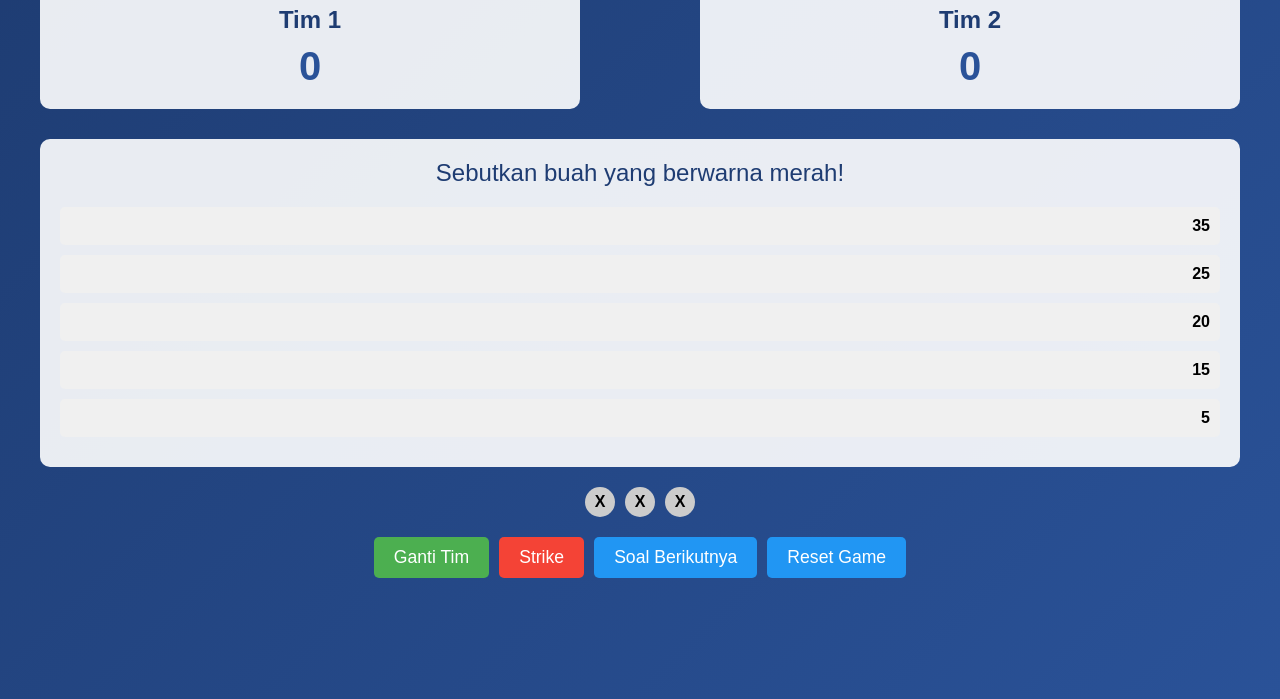
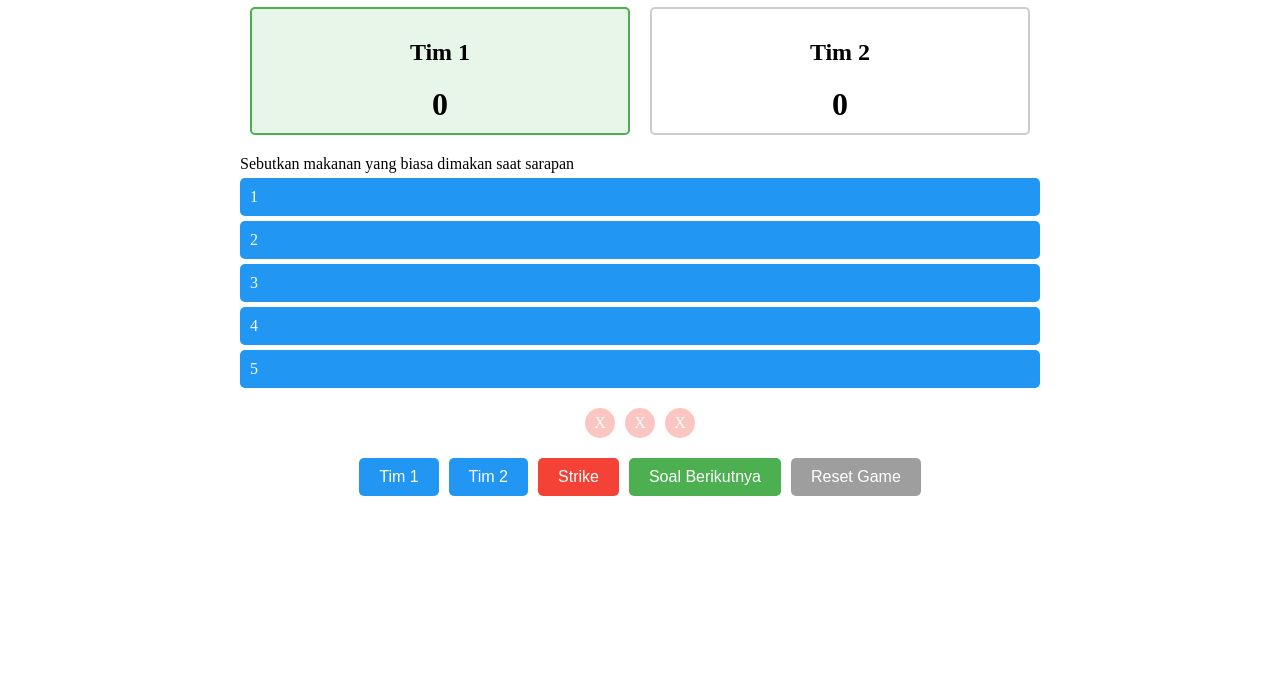
Before and after one commit to yeremia15/family_100, a plain HTML site: page index.html in a window 1280 px wide. Shown: the part 101-800 px from the top of the page. Drawn offline with Linux system fonts and the light colour scheme.

Commit message:
update index.html and add a screenshot about the program

```diff
--- a/index.html
+++ b/index.html
@@ -3,161 +3,123 @@
 <head>
     <meta charset="UTF-8">
     <meta name="viewport" content="width=device-width, initial-scale=1.0">
-    <title>Family 100 Game</title>
+    <title>Family 100</title>
     <style>
-        * {
-            margin: 0;
-            padding: 0;
-            box-sizing: border-box;
-            font-family: Arial, sans-serif;
-        }
-
-        body {
-            background: linear-gradient(135deg, #1e3c72, #2a5298);
-            min-height: 100vh;
+        .container {
+            max-width: 800px;
+            margin: 0 auto;
             padding: 20px;
-        }
-
-        .container {
-            max-width: 1200px;
-            margin: 0 auto;
         }
 
         .header {
             text-align: center;
-            color: #fff;
-            margin-bottom: 30px;
+            margin-bottom: 20px;
         }
 
         .scores {
             display: flex;
             justify-content: space-between;
-            margin-bottom: 30px;
+            margin-bottom: 20px;
         }
 
         .team-score {
-            background: rgba(255, 255, 255, 0.9);
-            padding: 20px;
-            border-radius: 10px;
-            width: 45%;
             text-align: center;
+            flex: 1;
+            margin: 0 10px;
+            padding: 10px;
+            border: 2px solid #ccc;
+            border-radius: 5px;
         }
 
-        .team-score h2 {
-            color: #1e3c72;
-            margin-bottom: 10px;
+        .active-team {
+            border-color: #4CAF50;
+            background-color: #e8f5e9;
         }
 
         .score {
-            font-size: 2.5em;
-            color: #2a5298;
+            font-size: 2em;
             font-weight: bold;
         }
 
         .game-board {
-            background: rgba(255, 255, 255, 0.9);
-            padding: 20px;
-            border-radius: 10px;
             margin-bottom: 20px;
         }
 
         .answer-row {
             display: flex;
             justify-content: space-between;
+            margin: 5px 0;
             padding: 10px;
-            margin: 10px 0;
-            background: #f0f0f0;
+            background-color: #f5f5f5;
             border-radius: 5px;
-            cursor: pointer;
-            transition: all 0.3s ease;
         }
 
-        .answer-row.revealed {
-            background: #4CAF50;
+        .answer-hidden {
+            background-color: #2196F3;
+            color: white;
+            cursor: pointer;
+        }
+
+        .answer-revealed {
+            background-color: #4CAF50;
             color: white;
         }
 
-        .answer-row.wrong {
-            background: #f44336;
-            color: white;
+        .strike-count {
+            display: flex;
+            justify-content: center;
+            gap: 10px;
+            margin-bottom: 20px;
         }
 
-        .answer-text {
-            visibility: hidden;
+        .strike {
+            width: 30px;
+            height: 30px;
+            background-color: #f44336;
+            color: white;
+            display: flex;
+            align-items: center;
+            justify-content: center;
+            border-radius: 50%;
+            opacity: 0.3;
         }
 
-        .revealed .answer-text {
-            visibility: visible;
-        }
-
-        .answer-points {
-            font-weight: bold;
+        .strike.active {
+            opacity: 1;
         }
 
         .controls {
             display: flex;
             gap: 10px;
             justify-content: center;
-            margin-top: 20px;
         }
 
-        button {
+        .button {
             padding: 10px 20px;
-            font-size: 1.1em;
             border: none;
             border-radius: 5px;
             cursor: pointer;
-            transition: all 0.3s ease;
+            font-size: 1em;
         }
 
-        .btn-primary {
-            background: #4CAF50;
+        .team-button {
+            background-color: #2196F3;
             color: white;
         }
 
-        .btn-secondary {
-            background: #f44336;
+        .strike-button {
+            background-color: #f44336;
             color: white;
         }
 
-        .btn-reset {
-            background: #2196F3;
+        .next-button {
+            background-color: #4CAF50;
             color: white;
         }
 
-        button:hover {
-            opacity: 0.9;
-            transform: scale(1.05);
-        }
-
-        .strike-count {
-            display: flex;
-            justify-content: center;
-            gap: 10px;
-            margin: 20px 0;
-        }
-
-        .strike {
-            width: 30px;
-            height: 30px;
-            background: #ccc;
-            border-radius: 50%;
-            display: flex;
-            align-items: center;
-            justify-content: center;
-            font-weight: bold;
-        }
-
-        .strike.active {
-            background: #f44336;
+        .reset-button {
+            background-color: #9e9e9e;
             color: white;
-        }
-
-        #questionText {
-            font-size: 1.5em;
-            margin-bottom: 20px;
-            color: #1e3c72;
-            text-align: center;
         }
 
         .modal {
@@ -167,7 +129,7 @@
             left: 0;
             width: 100%;
             height: 100%;
-            background: rgba(0,0,0,0.7);
+            background-color: rgba(0, 0, 0, 0.5);
         }
 
         .modal-content {
@@ -175,25 +137,10 @@
             top: 50%;
             left: 50%;
             transform: translate(-50%, -50%);
-            background: white;
+            background-color: white;
             padding: 20px;
-            border-radius: 10px;
+            border-radius: 5px;
             text-align: center;
-        }
-
-        .modal-content button {
-            margin: 10px;
-        }
-
-        @media (max-width: 768px) {
-            .scores {
-                flex-direction: column;
-                gap: 20px;
-            }
-
-            .team-score {
-                width: 100%;
-            }
         }
     </style>
 </head>
@@ -204,13 +151,13 @@
         </div>
 
         <div class="scores">
-            <div class="team-score">
+            <div class="team-score" id="team1Container">
                 <h2>Tim 1</h2>
-                <div class="score" id="team1Score">0</div>
+                <div id="team1Score" class="score">0</div>
             </div>
-            <div class="team-score">
+            <div class="team-score" id="team2Container">
                 <h2>Tim 2</h2>
-                <div class="score" id="team2Score">0</div>
+                <div id="team2Score" class="score">0</div>
             </div>
         </div>
 
@@ -220,180 +167,206 @@
         </div>
 
         <div class="strike-count">
-            <div class="strike" id="strike1">X</div>
-            <div class="strike" id="strike2">X</div>
-            <div class="strike" id="strike3">X</div>
+            <div id="strike1" class="strike">X</div>
+            <div id="strike2" class="strike">X</div>
+            <div id="strike3" class="strike">X</div>
         </div>
 
         <div class="controls">
-            <button class="btn-primary" onclick="switchTeam()">Ganti Tim</button>
-            <button class="btn-secondary" onclick="addStrike()">Strike</button>
-            <button class="btn-reset" onclick="nextQuestion()">Soal Berikutnya</button>
-            <button class="btn-reset" onclick="resetGame()">Reset Game</button>
+            <button id="team1Button" class="button team-button">Tim 1</button>
+            <button id="team2Button" class="button team-button">Tim 2</button>
+            <button id="strikeButton" class="button strike-button">Strike</button>
+            <button id="nextButton" class="button next-button">Soal Berikutnya</button>
+            <button id="resetButton" class="button reset-button">Reset Game</button>
         </div>
     </div>
 
     <div id="gameOverModal" class="modal">
         <div class="modal-content">
             <h2>Game Over!</h2>
-            <p id="winnerText"></p>
-            <button class="btn-primary" onclick="resetGame()">Main Lagi</button>
+            <button id="playAgainButton" class="button next-button">Main Lagi</button>
         </div>
     </div>
 
     <script>
+        // Game data
         const questions = [
             {
-                question: "Sebutkan buah yang berwarna merah!",
+                question: "Sebutkan makanan yang biasa dimakan saat sarapan",
                 answers: [
-                    { text: "Apel", points: 35 },
-                    { text: "Semangka", points: 25 },
-                    { text: "Strawberry", points: 20 },
-                    { text: "Naga", points: 15 },
-                    { text: "Delima", points: 5 }
+                    { text: "Nasi Goreng", points: 35 },
+                    { text: "Roti", points: 25 },
+                    { text: "Bubur", points: 20 },
+                    { text: "Telur", points: 15 },
+                    { text: "Mie", points: 5 },
                 ]
             },
             {
-                question: "Sebutkan hewan yang bisa terbang!",
+                question: "Sebutkan benda yang selalu dibawa saat bepergian",
                 answers: [
-                    { text: "Burung", points: 40 },
-                    { text: "Kupu-kupu", points: 25 },
-                    { text: "Lebah", points: 15 },
-                    { text: "Kelelawar", points: 12 },
-                    { text: "Capung", points: 8 }
-                ]
-            },
-            {
-                question: "Sebutkan profesi yang bekerja di rumah sakit!",
-                answers: [
-                    { text: "Dokter", points: 35 },
-                    { text: "Perawat", points: 30 },
-                    { text: "Apoteker", points: 15 },
-                    { text: "Satpam", points: 12 },
-                    { text: "Cleaning Service", points: 8 }
+                    { text: "Handphone", points: 30 },
+                    { text: "Dompet", points: 25 },
+                    { text: "Kunci", points: 20 },
+                    { text: "Tas", points: 15 },
+                    { text: "Tisu", points: 10 },
                 ]
             }
-            // Tambahkan pertanyaan lain sesuai kebutuhan
+            // Add more questions as needed
         ];
 
-        let currentTeam = 1;
-        let team1Score = 0;
-        let team2Score = 0;
-        let strikes = 0;
-        let currentQuestionIndex = 0;
-        let revealedAnswers = new Set();
+        // Game state
+        let currentState = {
+            activeTeam: 1,
+            team1Score: 0,
+            team2Score: 0,
+            holdingPoints: 0,
+            strikes: 0,
+            currentQuestion: 0,
+            revealedAnswers: [],
+            isLastChance: false
+        };
 
-        function initializeGame() {
-            displayQuestion(currentQuestionIndex);
-            updateScores();
-            resetStrikes();
+        // DOM Elements
+        const team1ScoreElement = document.getElementById('team1Score');
+        const team2ScoreElement = document.getElementById('team2Score');
+        const team1Container = document.getElementById('team1Container');
+        const team2Container = document.getElementById('team2Container');
+        const questionText = document.getElementById('questionText');
+        const answersList = document.getElementById('answersList');
+        const strikeElements = [
+            document.getElementById('strike1'),
+            document.getElementById('strike2'),
+            document.getElementById('strike3')
+        ];
+
+        // Initialize game
+        function initGame() {
+            currentState = {
+                activeTeam: 1,
+                team1Score: 0,
+                team2Score: 0,
+                holdingPoints: 0,
+                strikes: 0,
+                currentQuestion: 0,
+                revealedAnswers: [],
+                isLastChance: false
+            };
+            updateDisplay();
+            loadQuestion();
         }
 
-        function displayQuestion(index) {
-            const question = questions[index];
-            document.getElementById('questionText').textContent = question.question;
+        // Load question
+        function loadQuestion() {
+            const question = questions[currentState.currentQuestion];
+            questionText.textContent = question.question;
+            answersList.innerHTML = '';
 
-            const answersHtml = question.answers.map((answer, idx) => `
-                <div class="answer-row" onclick="revealAnswer(${idx})">
-                    <span class="answer-text">${answer.text}</span>
-                    <span class="answer-points">${answer.points}</span>
-                </div>
-            `).join('');
+            question.answers.forEach((answer, index) => {
+                const answerRow = document.createElement('div');
+                answerRow.className = 'answer-row answer-hidden';
+                answerRow.dataset.index = index;
+                answerRow.textContent = `${index + 1}`;
 
-            document.getElementById('answersList').innerHTML = answersHtml;
-            revealedAnswers.clear();
+                answerRow.addEventListener('click', () => revealAnswer(index));
+                answersList.appendChild(answerRow);
+            });
         }
 
+        // Reveal answer
         function revealAnswer(index) {
-            if (revealedAnswers.has(index)) return;
+            if (currentState.revealedAnswers.includes(index)) return;
 
-            const answerRows = document.querySelectorAll('.answer-row');
-            answerRows[index].classList.add('revealed');
-            revealedAnswers.add(index);
+            const question = questions[currentState.currentQuestion];
+            const answer = question.answers[index];
+            const answerRow = answersList.children[index];
 
-            const points = questions[currentQuestionIndex].answers[index].points;
-            if (currentTeam === 1) {
-                team1Score += points;
-            } else {
-                team2Score += points;
+            currentState.revealedAnswers.push(index);
+            answerRow.className = 'answer-row answer-revealed';
+            answerRow.textContent = `${answer.text} - ${answer.points}`;
+
+            currentState.holdingPoints += answer.points;
+
+            // Check if all answers are revealed
+            if (currentState.revealedAnswers.length === question.answers.length) {
+                awardPoints();
             }
 
-            updateScores();
-            checkForRoundEnd();
+            updateDisplay();
         }
 
-        function switchTeam() {
-            currentTeam = currentTeam === 1 ? 2 : 1;
-            const teamScores = document.querySelectorAll('.team-score');
-            teamScores.forEach(score => score.style.transform = 'scale(1)');
-            teamScores[currentTeam - 1].style.transform = 'scale(1.05)';
-        }
+        // Add strike
+        function addStrike() {
+            if (currentState.strikes >= 3) return;
 
-        function addStrike() {
-            strikes++;
-            updateStrikes();
+            currentState.strikes++;
+            updateDisplay();
 
-            if (strikes >= 3) {
-                switchTeam();
-                resetStrikes();
+            if (currentState.strikes === 3 && !currentState.isLastChance) {
+                currentState.isLastChance = true;
+                currentState.activeTeam = currentState.activeTeam === 1 ? 2 : 1;
+                alert(`Tim ${currentState.activeTeam} mendapat kesempatan terakhir!`);
+            } else if (currentState.strikes === 3 && currentState.isLastChance) {
+                awardPoints();
             }
         }
 
-        function updateStrikes() {
-            for (let i = 1; i <= 3; i++) {
-                const strikeElement = document.getElementById(`strike${i}`);
-                strikeElement.classList.toggle('active', i <= strikes);
+        // Award points
+        function awardPoints() {
+            if (currentState.activeTeam === 1) {
+                currentState.team1Score += currentState.holdingPoints;
+            } else {
+                currentState.team2Score += currentState.holdingPoints;
             }
+            currentState.holdingPoints = 0;
+            updateDisplay();
         }
 
-        function resetStrikes() {
-            strikes = 0;
-            updateStrikes();
+        // Update display
+        function updateDisplay() {
+            team1ScoreElement.textContent = currentState.team1Score;
+            team2ScoreElement.textContent = currentState.team2Score;
+
+            team1Container.classList.toggle('active-team', currentState.activeTeam === 1);
+            team2Container.classList.toggle('active-team', currentState.activeTeam === 2);
+
+            strikeElements.forEach((element, index) => {
+                element.classList.toggle('active', index < currentState.strikes);
+            });
         }
 
-        function updateScores() {
-            document.getElementById('team1Score').textContent = team1Score;
-            document.getElementById('team2Score').textContent = team2Score;
-        }
+        // Event listeners
+        document.getElementById('team1Button').addEventListener('click', () => {
+            currentState.activeTeam = 1;
+            updateDisplay();
+        });
 
-        function nextQuestion() {
-            currentQuestionIndex++;
-            if (currentQuestionIndex >= questions.length) {
-                endGame();
-            } else {
-                displayQuestion(currentQuestionIndex);
-                resetStrikes();
+        document.getElementById('team2Button').addEventListener('click', () => {
+            currentState.activeTeam = 2;
+            updateDisplay();
+        });
+
+        document.getElementById('strikeButton').addEventListener('click', () => {
+            addStrike();
+        });
+
+        document.getElementById('nextButton').addEventListener('click', () => {
+            currentState.currentQuestion++;
+            if (currentState.currentQuestion >= questions.length) {
+                currentState.currentQuestion = 0;
             }
-        }
+            currentState.revealedAnswers = [];
+            currentState.strikes = 0;
+            currentState.holdingPoints = 0;
+            currentState.isLastChance = false;
+            loadQuestion();
+            updateDisplay();
+        });
 
-        function endGame() {
-            const modal = document.getElementById('gameOverModal');
-            const winnerText = document.getElementById('winnerText');
+        document.getElementById('resetButton').addEventListener('click', initGame);
+        document.getElementById('playAgainButton').addEventListener('click', initGame);
 
-            if (team1Score > team2Score) {
-                winnerText.textContent = `Tim 1 Menang! (${team1Score} vs ${team2Score})`;
-            } else if (team2Score > team1Score) {
-                winnerText.textContent = `Tim 2 Menang! (${team2Score} vs ${team1Score})`;
-            } else {
-                winnerText.textContent = `Seri! (${team1Score} vs ${team2Score})`;
-            }
-
-            modal.style.display = 'block';
-        }
-
-        function resetGame() {
-            currentQuestionIndex = 0;
-            team1Score = 0;
-            team2Score = 0;
-            currentTeam = 1;
-            strikes = 0;
-
-            document.getElementById('gameOverModal').style.display = 'none';
-            initializeGame();
-        }
-
-        // Initialize the game when the page loads
-        initializeGame();
+        // Start the game
+        initGame();
     </script>
 </body>
 </html>
```
Also changed, not shown: Screenshot 2024-10-29 083412.png (added).
